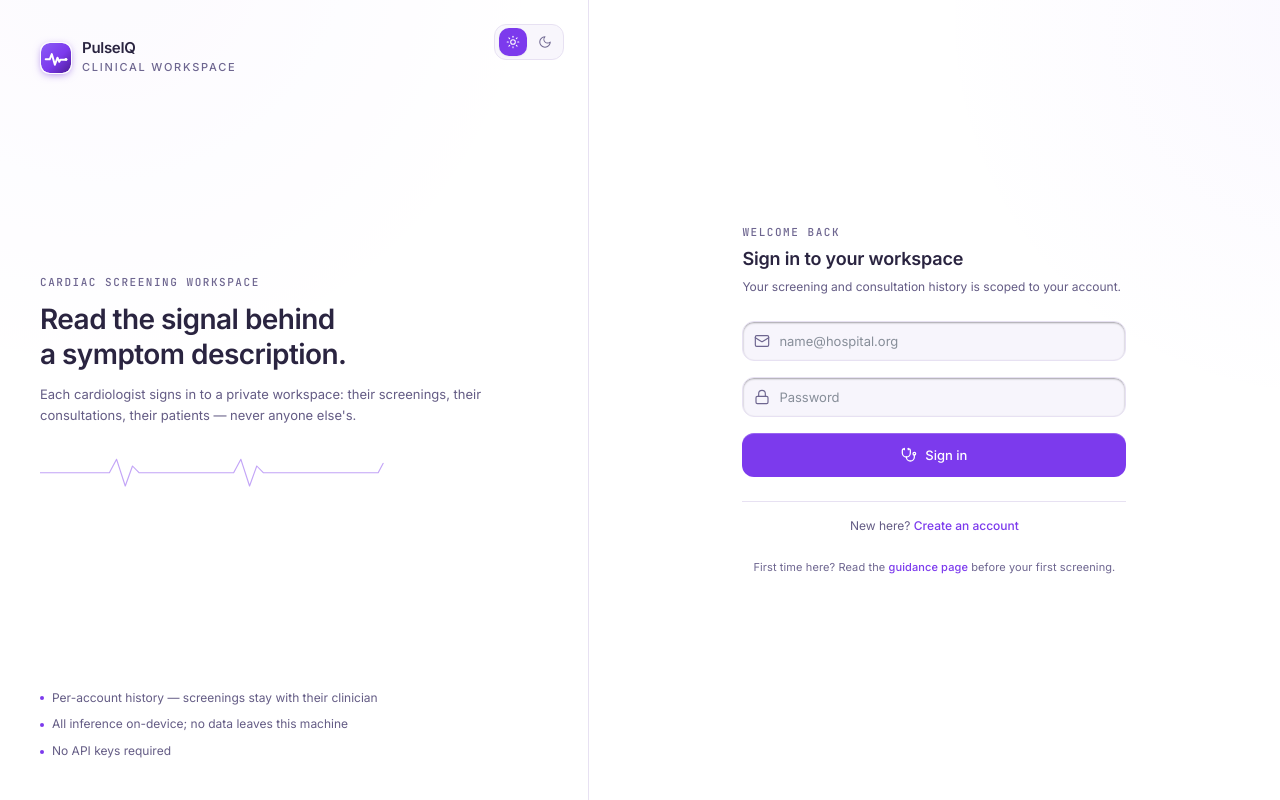
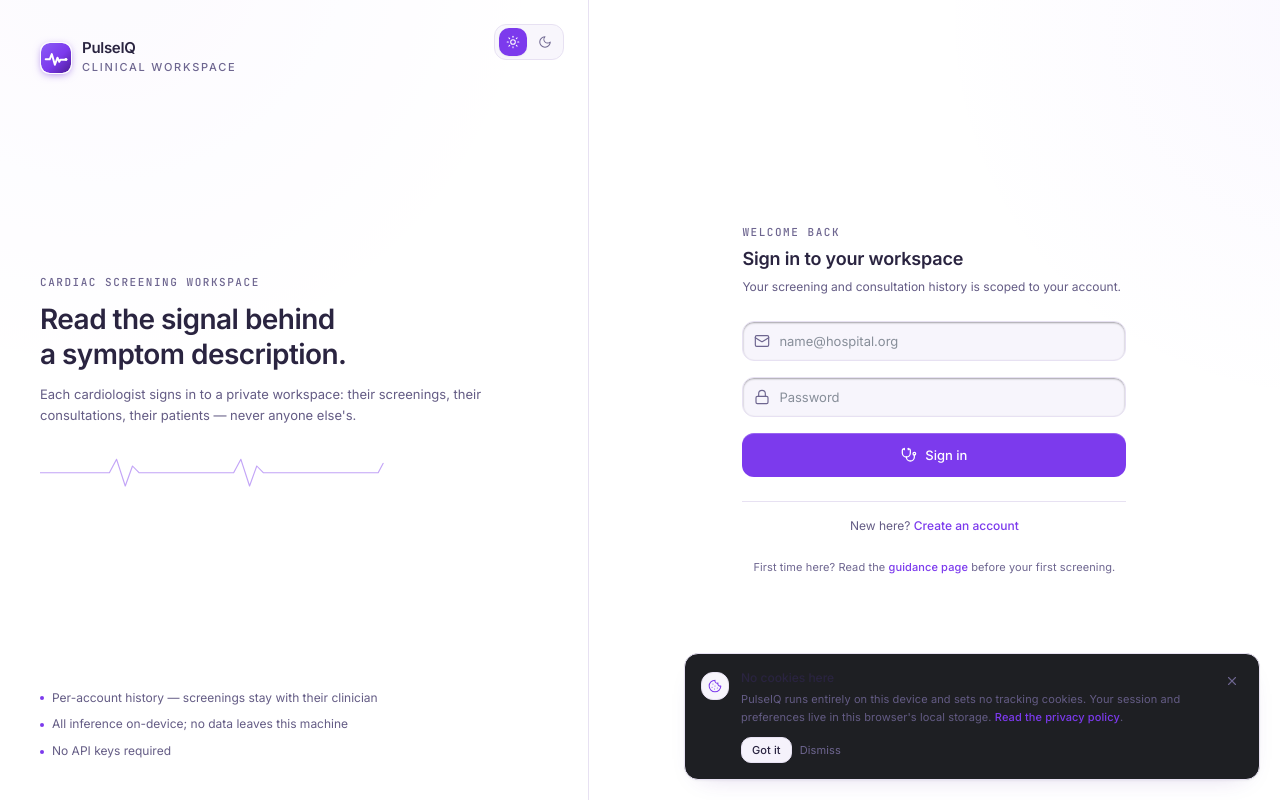
Before and after one commit to Aabyyss/PulseIQ-, a React (Vite) app in the folder cardio-ai-system/frontend/: page /login in a window 1280 px wide. Built offline with nearby package versions, Linux system fonts and the light colour scheme.

Commit message:
Show a first-visit notice about how data is stored

```diff
--- a/cardio-ai-system/frontend/src/App.tsx
+++ b/cardio-ai-system/frontend/src/App.tsx
@@ -15,6 +15,7 @@ import { TermsPage } from "@/pages/TermsPage";
 import { ThankYouPage } from "@/pages/ThankYouPage";
 import { useAuth } from "@/lib/auth";
 import { IDLE_LOCK_MS, useIdleAutoLock } from "@/lib/idle-lock";
+import { StorageNotice } from "@/components/app/storage-notice";
 
 function RequireAuth({ children }: { children: React.ReactNode }) {
   const { user, ready, signOut } = useAuth();
@@ -81,6 +82,8 @@ function AuthGate({ children }: { children: React.ReactNode }) {
 
 export default function App() {
   return (
+    <>
+      <StorageNotice />
       <Routes>
       <Route path="/login" element={<LoginPage />} />
       {/* Public legal pages — reachable without signing in. */}
@@ -134,5 +137,6 @@ export default function App() {
         }
       />
       </Routes>
+    </>
   );
 }
--- /dev/null
+++ b/cardio-ai-system/frontend/src/components/app/storage-notice.tsx
@@ -0,0 +1,80 @@
+import { useState } from "react";
+import { Link } from "react-router-dom";
+import { Cookie, X } from "lucide-react";
+
+const DISMISS_KEY = "pulseiq.storageNotice.v1";
+
+/**
+ * First-visit notice in place of a cookie banner: PulseIQ sets no cookies —
+ * auth is a bearer token in local storage — so the notice says exactly that
+ * and points at the privacy policy. Dismissal is remembered locally.
+ */
+export function StorageNotice() {
+  const [visible, setVisible] = useState(() => {
+    try {
+      return localStorage.getItem(DISMISS_KEY) !== "1";
+    } catch {
+      return false; // private mode / storage blocked → don't nag
+    }
+  });
+
+  if (!visible) return null;
+
+  function dismiss() {
+    try {
+      localStorage.setItem(DISMISS_KEY, "1");
+    } catch {
+      /* storage blocked — the notice simply returns next time */
+    }
+    setVisible(false);
+  }
+
+  return (
+    <aside
+      role="region"
+      aria-label="Data storage notice"
+      className="fixed inset-x-3 bottom-[calc(env(safe-area-inset-bottom)+4.5rem)] z-50 mx-auto max-w-xl rounded-xl border border-line bg-panel/95 p-4 shadow-panel backdrop-blur-md sm:inset-x-auto sm:right-5 sm:bottom-5 sm:mx-0"
+    >
+      <div className="flex items-start gap-3">
+        <span className="mt-0.5 flex h-7 w-7 shrink-0 items-center justify-center rounded-lg border border-line bg-inset">
+          <Cookie className="h-3.5 w-3.5 text-accent" strokeWidth={1.75} />
+        </span>
+        <div className="min-w-0 flex-1">
+          <p className="text-xs font-medium text-fg">No cookies here</p>
+          <p className="mt-1 text-2xs leading-relaxed text-muted">
+            PulseIQ runs entirely on this device and sets no tracking cookies. Your session and
+            preferences live in this browser's local storage.{" "}
+            <Link to="/privacy" className="font-medium text-accent hover:underline">
+              Read the privacy policy
+            </Link>
+            .
+          </p>
+          <div className="mt-2.5 flex items-center gap-2">
+            <button
+              type="button"
+              onClick={dismiss}
+              className="rounded-md border border-line bg-elev px-2.5 py-1 text-2xs font-medium text-fg transition-colors hover:bg-elev/70"
+            >
+              Got it
+            </button>
+            <button
+              type="button"
+              onClick={dismiss}
+              className="text-2xs text-faint transition-colors hover:text-muted"
+            >
+              Dismiss
+            </button>
+          </div>
+        </div>
+        <button
+          type="button"
+          onClick={dismiss}
+          aria-label="Dismiss storage notice"
+          className="shrink-0 rounded-md p-1 text-faint transition-colors hover:bg-elev hover:text-fg"
+        >
+          <X className="h-3.5 w-3.5" strokeWidth={1.9} />
+        </button>
+      </div>
+    </aside>
+  );
+}
```
